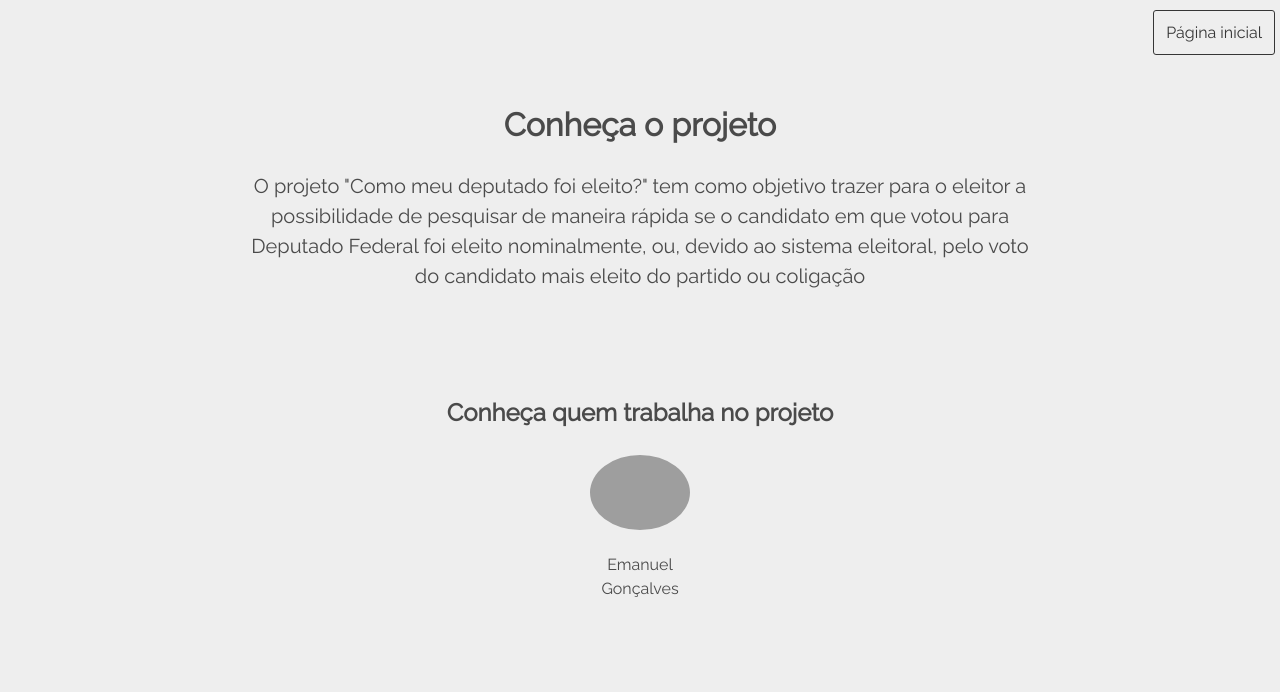
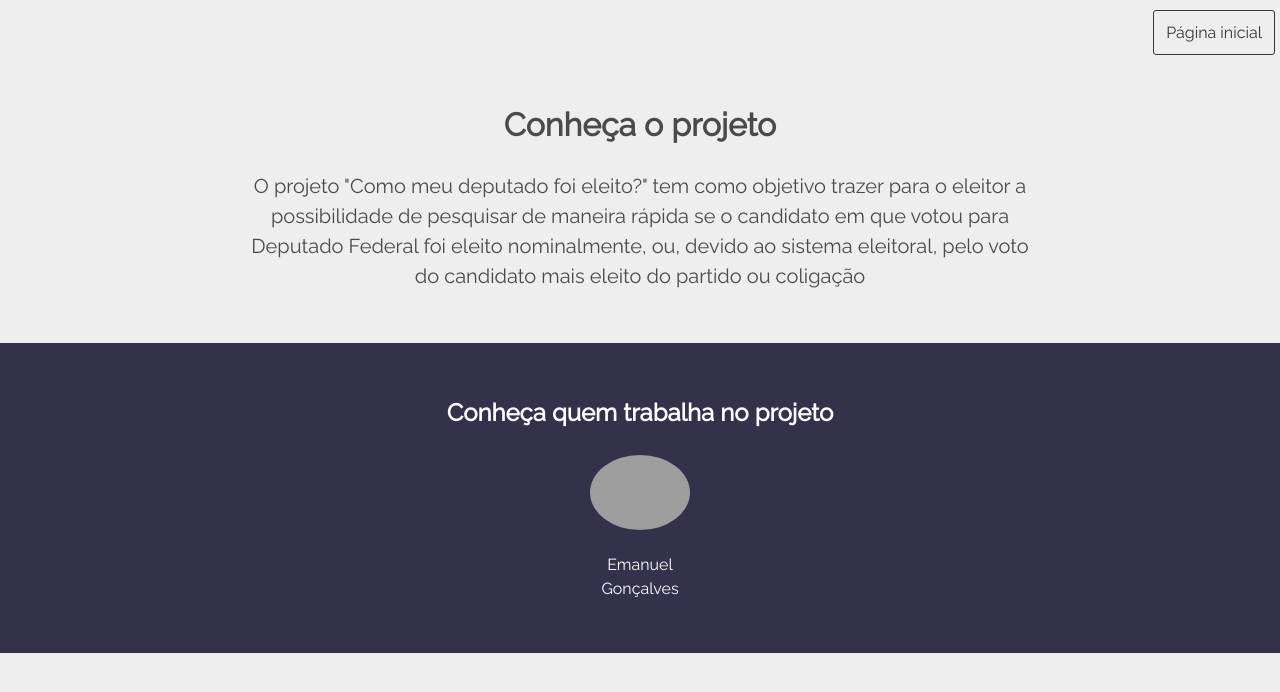
Before and after one commit to legislativo-br/legislativo-br.github.io, a React (Create React App) app: page /about in a window 1280 px wide. Shown: the top 692 px of the page. Built offline with nearby package versions, Linux system fonts and the light colour scheme; grey boxes are pictures that could not be loaded.

Commit message:
update style in Contributor component

```diff
--- a/src/components/Contributors.js
+++ b/src/components/Contributors.js
@@ -10,6 +10,8 @@ const contributors = [
 ]
 
 const Footer = styled.footer`
+  background-color: #34314D;
+  color: white;
   padding: 2rem;
   text-align: center;
 
```
